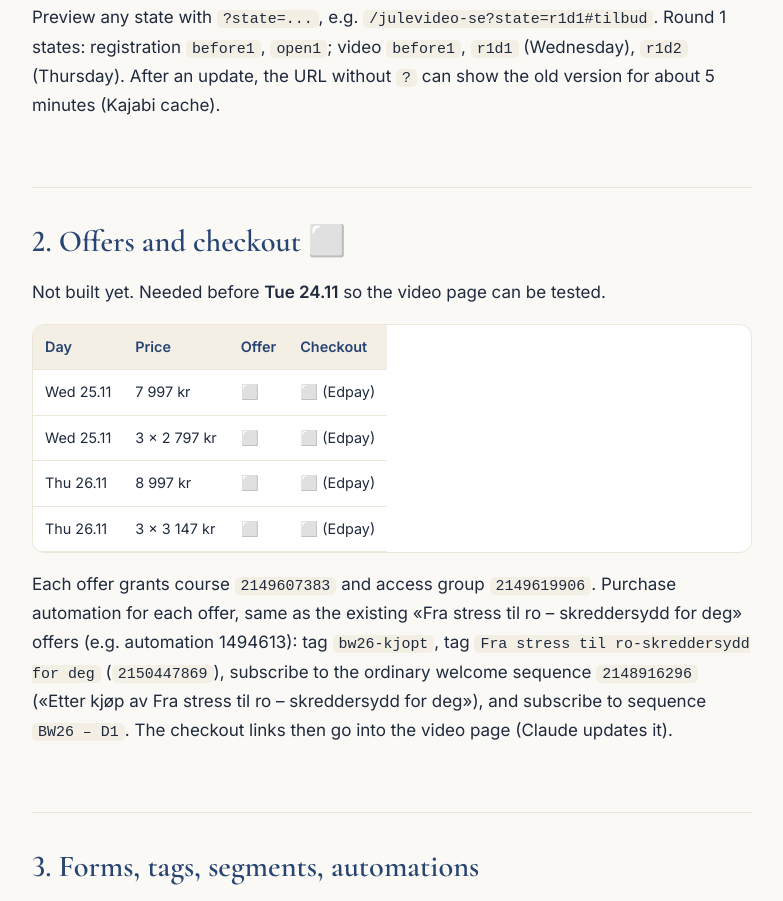
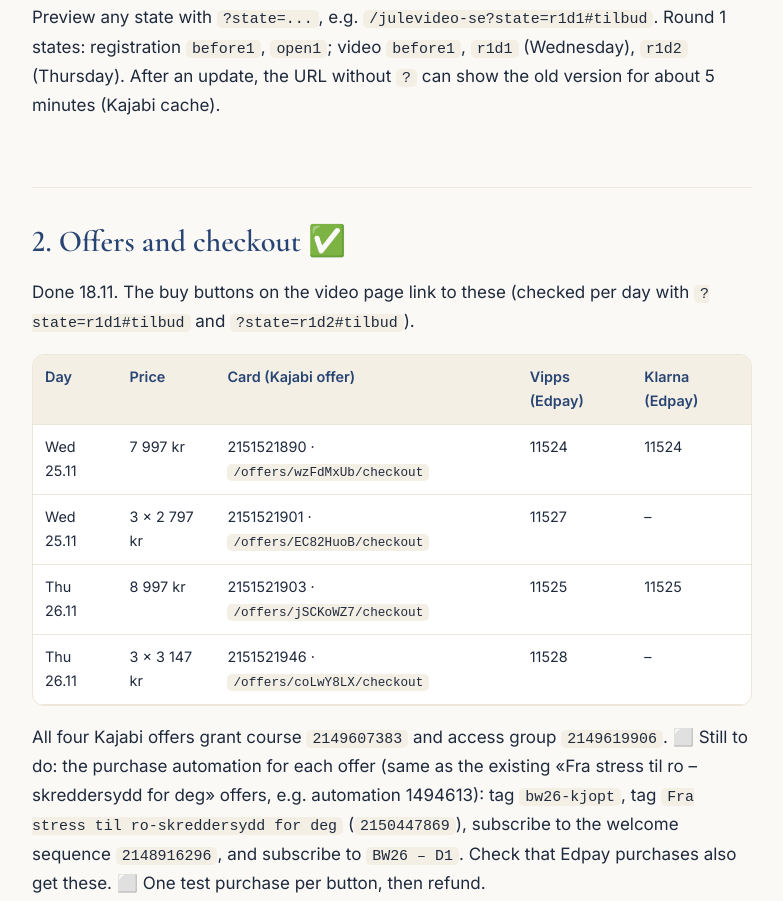
Before and after one commit to haphuongharley-wq/maren-bw-2026-review, a plain HTML site: page copy/build.html in a window 1280 px wide. Shown: the part 1203-2104 px from the top of the page, without its empty margins (344-1127 px from the left). Drawn offline with nearby package versions, Linux system fonts and the light colour scheme.

Commit message:
docs: rebuild build instructions

```diff
--- a/copy/build.html
+++ b/copy/build.html
@@ -42,7 +42,7 @@ body{font-variant-numeric:lining-nums}</style></head><body><nav class="bar" aria
 <ul>
 <li><a href="#build-instructions-julen-2026-round-1-det-lille-pusterommet">Build instructions – Julen 2026, round 1 (Det lille pusterommet)</a><ul>
 <li><a href="#1-pages-offers-and-video-still-missing-see-section-2-and-5">1. Pages ✅ (offers and video still missing, see section 2 and 5)</a></li>
-<li><a href="#2-offers-and-checkout">2. Offers and checkout ⬜</a></li>
+<li><a href="#2-offers-and-checkout">2. Offers and checkout ✅</a></li>
 <li><a href="#3-forms-tags-segments-automations">3. Forms, tags, segments, automations</a><ul>
 <li><a href="#forms">Forms ✅</a></li>
 <li><a href="#tags">Tags ✅</a></li>
@@ -98,45 +98,50 @@ body{font-variant-numeric:lining-nums}</style></head><body><nav class="bar" aria
 </tbody>
 </table>
 <p>Preview any state with <code>?state=...</code>, e.g. <code>/julevideo-se?state=r1d1#tilbud</code>. Round 1 states: registration <code>before1</code>, <code>open1</code>; video <code>before1</code>, <code>r1d1</code> (Wednesday), <code>r1d2</code> (Thursday). After an update, the URL without <code>?</code> can show the old version for about 5 minutes (Kajabi cache).</p>
-<h2 id="2-offers-and-checkout">2. Offers and checkout ⬜</h2>
-<p>Not built yet. Needed before <strong>Tue 24.11</strong> so the video page can be tested.</p>
+<h2 id="2-offers-and-checkout">2. Offers and checkout ✅</h2>
+<p>Done 18.11. The buy buttons on the video page link to these (checked per day with <code>?state=r1d1#tilbud</code> and <code>?state=r1d2#tilbud</code>).</p>
 <table>
 <thead>
 <tr>
 <th>Day</th>
 <th>Price</th>
-<th>Offer</th>
-<th>Checkout</th>
+<th>Card (Kajabi offer)</th>
+<th>Vipps (Edpay)</th>
+<th>Klarna (Edpay)</th>
 </tr>
 </thead>
 <tbody>
 <tr>
 <td>Wed 25.11</td>
 <td>7 997 kr</td>
-<td>⬜</td>
-<td>⬜ (Edpay)</td>
+<td>2151521890 · <code>/offers/wzFdMxUb/checkout</code></td>
+<td>11524</td>
+<td>11524</td>
 </tr>
 <tr>
 <td>Wed 25.11</td>
 <td>3 × 2 797 kr</td>
-<td>⬜</td>
-<td>⬜ (Edpay)</td>
+<td>2151521901 · <code>/offers/EC82HuoB/checkout</code></td>
+<td>11527</td>
+<td>–</td>
 </tr>
 <tr>
 <td>Thu 26.11</td>
 <td>8 997 kr</td>
-<td>⬜</td>
-<td>⬜ (Edpay)</td>
+<td>2151521903 · <code>/offers/jSCKoWZ7/checkout</code></td>
+<td>11525</td>
+<td>11525</td>
 </tr>
 <tr>
 <td>Thu 26.11</td>
 <td>3 × 3 147 kr</td>
-<td>⬜</td>
-<td>⬜ (Edpay)</td>
+<td>2151521946 · <code>/offers/coLwY8LX/checkout</code></td>
+<td>11528</td>
+<td>–</td>
 </tr>
 </tbody>
 </table>
-<p>Each offer grants course <code>2149607383</code> and access group <code>2149619906</code>. Purchase automation for each offer, same as the existing «Fra stress til ro – skreddersydd for deg» offers (e.g. automation 1494613): tag <code>bw26-kjopt</code>, tag <code>Fra stress til ro-skreddersydd for deg</code> (<code>2150447869</code>), subscribe to the ordinary welcome sequence <code>2148916296</code> («Etter kjøp av Fra stress til ro – skreddersydd for deg»), and subscribe to sequence <code>BW26 – D1</code>. The checkout links then go into the video page (Claude updates it).</p>
+<p>All four Kajabi offers grant course <code>2149607383</code> and access group <code>2149619906</code>. ⬜ Still to do: the purchase automation for each offer (same as the existing «Fra stress til ro – skreddersydd for deg» offers, e.g. automation 1494613): tag <code>bw26-kjopt</code>, tag <code>Fra stress til ro-skreddersydd for deg</code> (<code>2150447869</code>), subscribe to the welcome sequence <code>2148916296</code>, and subscribe to <code>BW26 – D1</code>. Check that Edpay purchases also get these. ⬜ One test purchase per button, then refund.</p>
 <h2 id="3-forms-tags-segments-automations">3. Forms, tags, segments, automations</h2>
 <h3 id="forms">Forms ✅</h3>
 <ul>
@@ -212,11 +217,6 @@ body{font-variant-numeric:lining-nums}</style></head><body><nav class="bar" aria
 <tbody>
 <tr>
 <td>VSL video (embed code)</td>
-<td>Video page</td>
-<td>Tue 24.11</td>
-</tr>
-<tr>
-<td>Offers and checkout links (section 2)</td>
 <td>Video page</td>
 <td>Tue 24.11</td>
 </tr>
```
